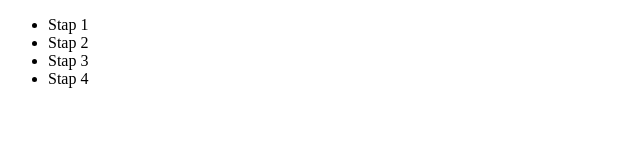
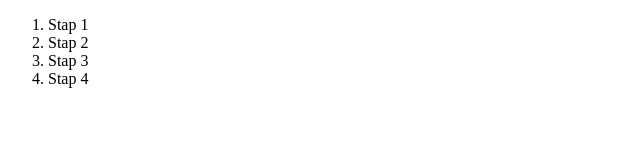
Before and after one commit to Sebfh/Timeline, a plain HTML site: page index.html in a window 1280 px wide. Shown: the full height of the page, 0-640 px from the left. Drawn offline with nearby package versions, Linux system fonts and the light colour scheme; files that its build step writes are made by us from their sources.

Commit message:
- it should be an ordered list

```diff
--- a/index.html
+++ b/index.html
@@ -6,7 +6,7 @@
 </head>
 <body>
 <div class="container">
-	<ul class="timeline horizontal">
+	<ol class="timeline timeline-horizontal">
 		<li><span>Stap 1</span></li>
 		<li><span>Stap 2</span></li>
 		<li><span>Stap 3</span></li>
```
